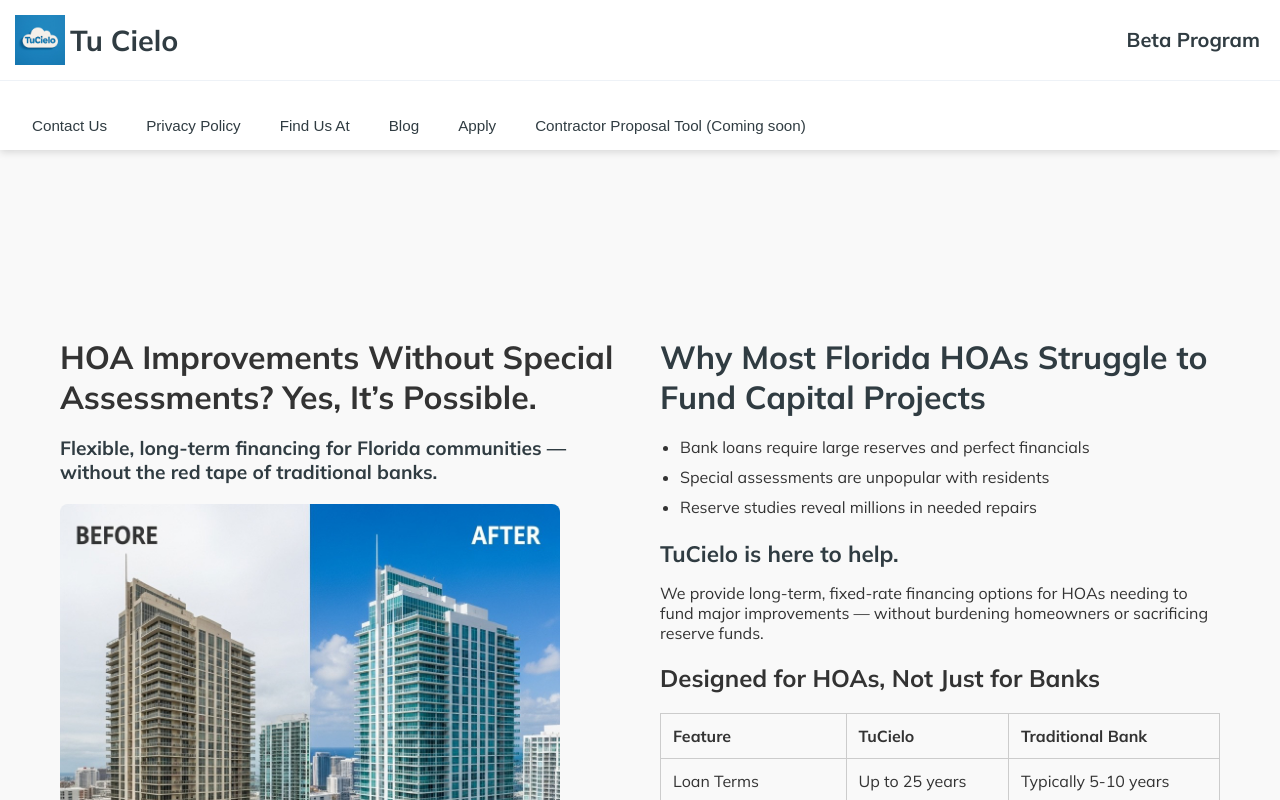
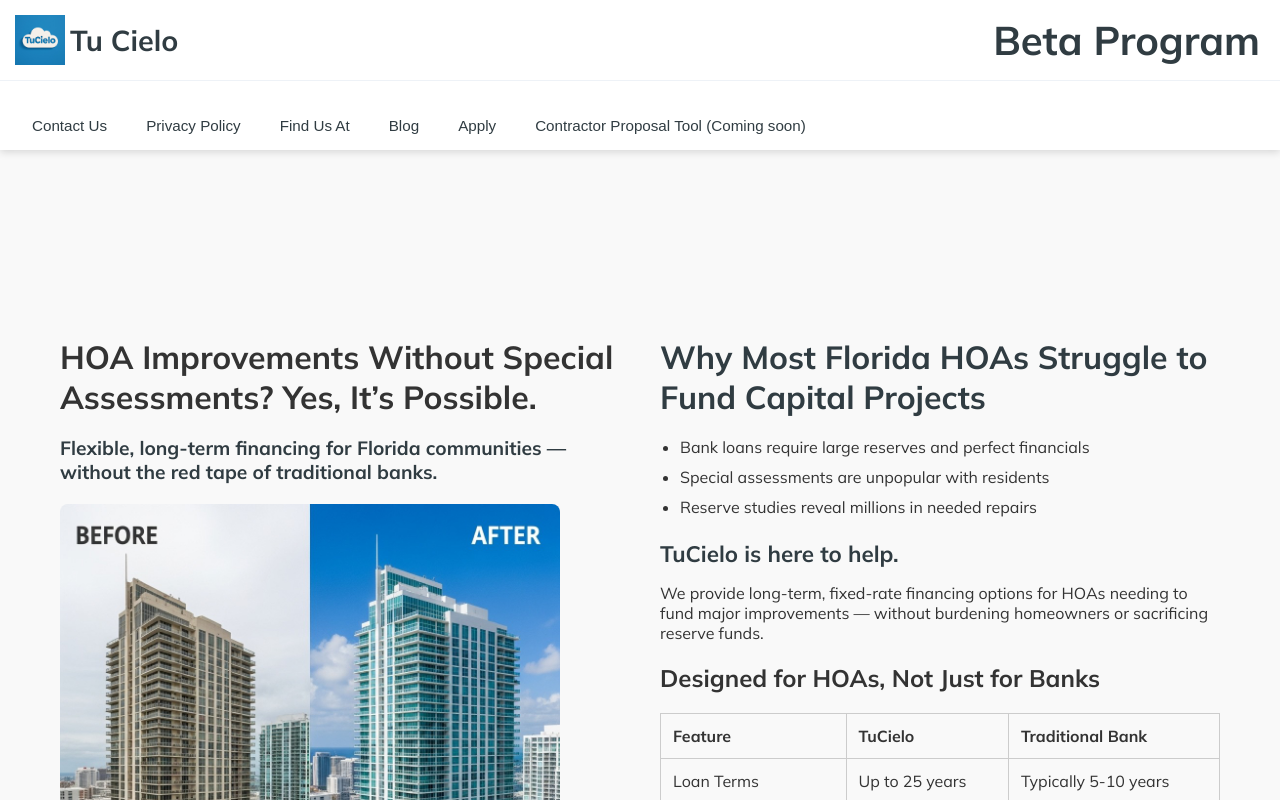
Before and after one commit to MetaCapFin/tu-cielo-site, a React (Create React App) app: page / in a window 1280 px wide. Shown: the top 800 px of the page. Built offline with nearby package versions, Linux system fonts and the light colour scheme.

Commit message:
Update App.css

```diff
--- a/src/App.css
+++ b/src/App.css
@@ -59,7 +59,7 @@
 .beta-label {
   margin-left: auto;
   font-family: 'Mulish', sans-serif;
-  font-size: 20px; /* smaller than before */
+  font-size: 40px; /* smaller than before */
   font-weight: bold;
   line-height: 1;
 }
```
